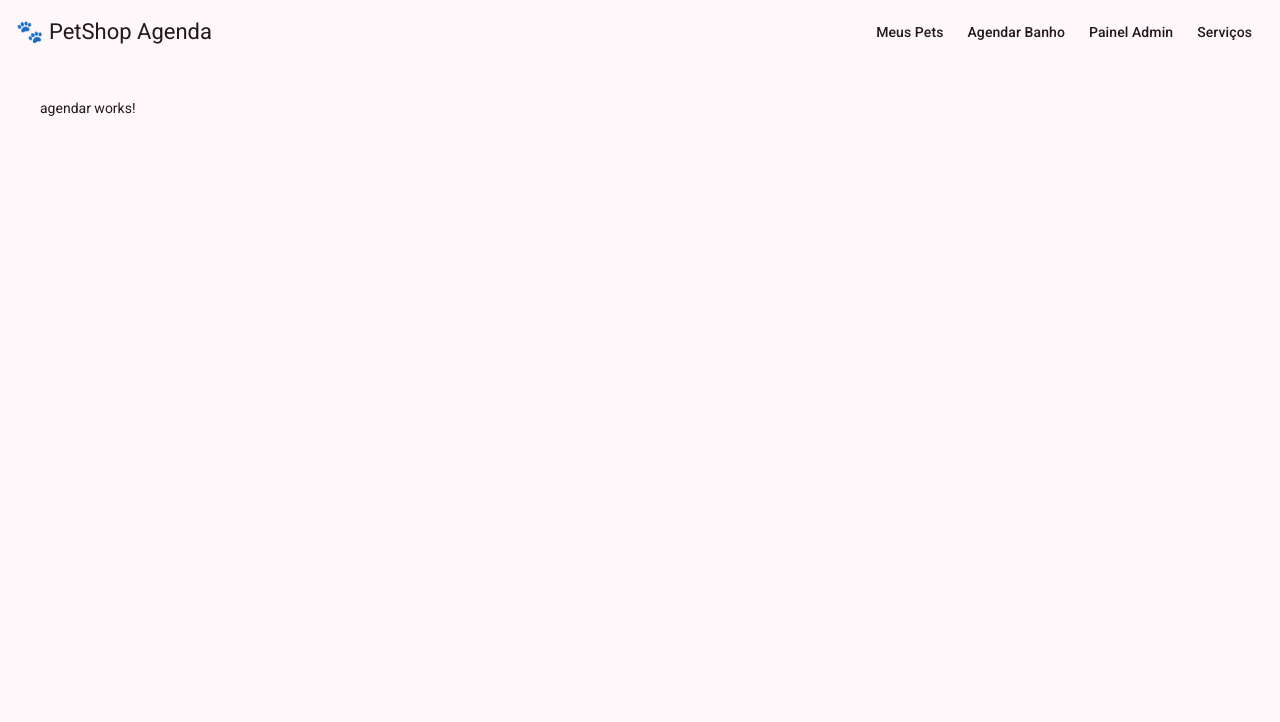
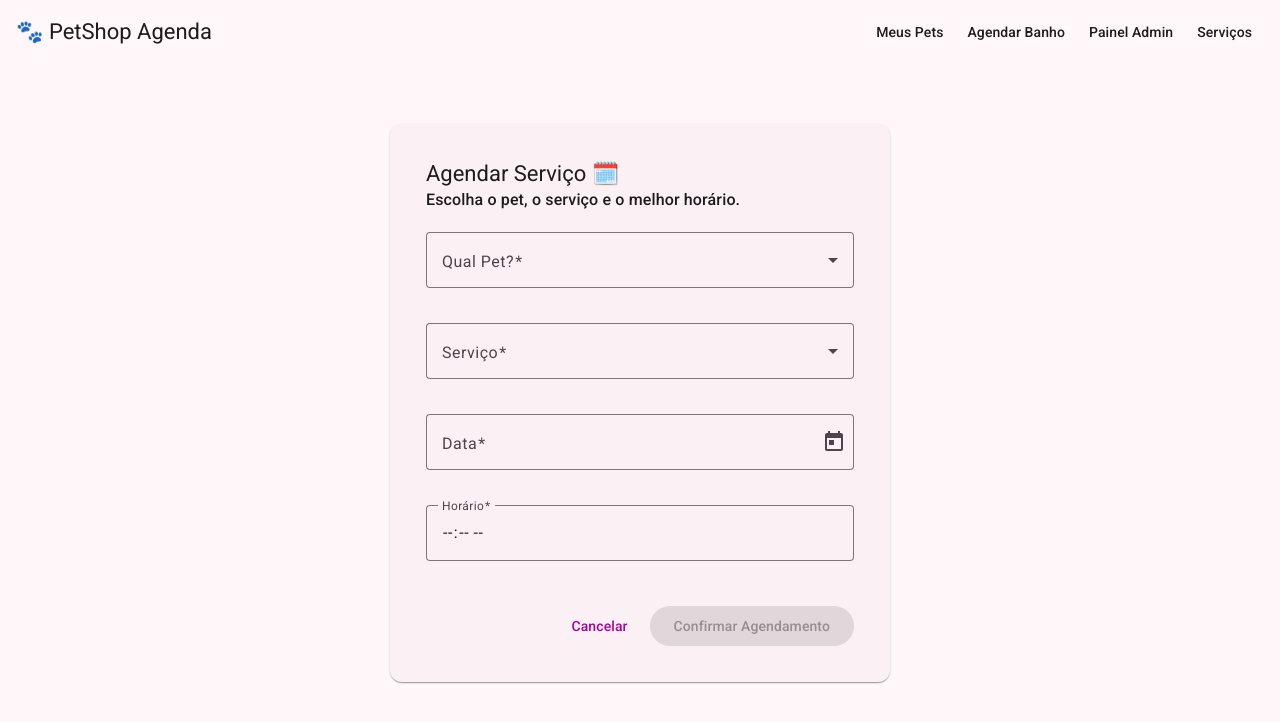
Before and after one commit to lrPascoal/petshop-frontend, an Angular app: page /tutor/agendar in a window 1280 px wide. Shown: the top 722 px of the page. Built offline with nearby package versions, Linux system fonts and the light colour scheme.

Commit message:
feat: criar tela de agendamento com formulario reativo e datepicker

```diff
--- a/src/app/pages/tutor/agendar/agendar.css
+++ b/src/app/pages/tutor/agendar/agendar.css
@@ -0,0 +1,25 @@
+.form-container {
+  display: flex;
+  justify-content: center;
+  margin-top: 40px;
+}
+
+mat-card {
+  width: 100%;
+  max-width: 500px;
+  padding: 20px;
+}
+
+.meu-formulario {
+  display: flex;
+  flex-direction: column;
+  gap: 15px;
+  margin-top: 20px;
+}
+
+.botoes-container {
+  display: flex;
+  justify-content: flex-end;
+  gap: 10px;
+  margin-top: 10px;
+}
--- a/src/app/pages/tutor/agendar/agendar.html
+++ b/src/app/pages/tutor/agendar/agendar.html
@@ -1 +1,55 @@
-<p>agendar works!</p>
+<div class="form-container">
+  <mat-card>
+    <mat-card-header>
+      <mat-card-title>Agendar Serviço 🗓️</mat-card-title>
+      <mat-card-subtitle>Escolha o pet, o serviço e o melhor horário.</mat-card-subtitle>
+    </mat-card-header>
+
+    <mat-card-content>
+      <form [formGroup]="agendarForm" (ngSubmit)="onSubmit()" class="meu-formulario">
+
+        <mat-form-field appearance="outline">
+          <mat-label>Qual Pet?</mat-label>
+          <mat-select formControlName="petId">
+            <mat-option *ngFor="let pet of meusPets" [value]="pet.id">
+              {{ pet.nome }}
+            </mat-option>
+          </mat-select>
+          <mat-error *ngIf="agendarForm.get('petId')?.hasError('required')">Selecione um pet.</mat-error>
+        </mat-form-field>
+
+        <mat-form-field appearance="outline">
+          <mat-label>Serviço</mat-label>
+          <mat-select formControlName="servicoId">
+            <mat-option *ngFor="let servico of servicosDisponiveis" [value]="servico.id">
+              {{ servico.nome }} - R$ {{ servico.preco }}
+            </mat-option>
+          </mat-select>
+          <mat-error *ngIf="agendarForm.get('servicoId')?.hasError('required')">Selecione um serviço.</mat-error>
+        </mat-form-field>
+
+        <mat-form-field appearance="outline">
+          <mat-label>Data</mat-label>
+          <input matInput [matDatepicker]="picker" formControlName="data" readonly>
+          <mat-datepicker-toggle matIconSuffix [for]="picker"></mat-datepicker-toggle>
+          <mat-datepicker #picker></mat-datepicker>
+          <mat-error *ngIf="agendarForm.get('data')?.hasError('required')">Escolha uma data.</mat-error>
+        </mat-form-field>
+
+        <mat-form-field appearance="outline">
+          <mat-label>Horário</mat-label>
+          <input matInput type="time" formControlName="hora">
+          <mat-error *ngIf="agendarForm.get('hora')?.hasError('required')">Escolha um horário.</mat-error>
+        </mat-form-field>
+
+        <div class="botoes-container">
+          <button mat-button type="button" routerLink="/tutor/meus-pets">Cancelar</button>
+          <button mat-raised-button color="primary" type="submit" [disabled]="agendarForm.invalid">
+            Confirmar Agendamento
+          </button>
+        </div>
+
+      </form>
+    </mat-card-content>
+  </mat-card>
+</div>
--- a/src/app/pages/tutor/agendar/agendar.ts
+++ b/src/app/pages/tutor/agendar/agendar.ts
@@ -1,11 +1,69 @@
 import { Component } from '@angular/core';
+import { CommonModule } from '@angular/common';
+import { FormBuilder, FormGroup, ReactiveFormsModule, Validators } from '@angular/forms';
+import { RouterModule } from '@angular/router';
+
+// Componentes do Angular Material
+import { MatFormFieldModule } from '@angular/material/form-field';
+import { MatInputModule } from '@angular/material/input';
+import { MatSelectModule } from '@angular/material/select';
+import { MatButtonModule } from '@angular/material/button';
+import { MatCardModule } from '@angular/material/card';
+// Novos imports para o Calendário funcionar:
+import { MatDatepickerModule } from '@angular/material/datepicker';
+import { MatNativeDateModule } from '@angular/material/core';
 
 @Component({
   selector: 'app-agendar',
-  imports: [],
+  standalone: true,
+  imports: [
+    CommonModule,
+    ReactiveFormsModule,
+    RouterModule,
+    MatFormFieldModule,
+    MatInputModule,
+    MatSelectModule,
+    MatButtonModule,
+    MatCardModule,
+    MatDatepickerModule,
+    MatNativeDateModule // Extremamente necessário para o Datepicker
+  ],
   templateUrl: './agendar.html',
-  styleUrl: './agendar.css',
+  styleUrl: './agendar.css'
 })
 export class Agendar {
+  agendarForm: FormGroup;
 
+  // Mock de pets para aparecer na caixa de seleção
+  meusPets = [
+    { id: 1, nome: 'Rex' },
+    { id: 2, nome: 'Mimi' },
+    { id: 3, nome: 'Thor' }
+  ];
+
+  // Mock de serviços com preços
+  servicosDisponiveis = [
+    { id: 1, nome: 'Banho', preco: 50 },
+    { id: 2, nome: 'Tosa', preco: 70 },
+    { id: 3, nome: 'Banho e Tosa', preco: 100 },
+    { id: 4, nome: 'Corte de Unhas', preco: 20 }
+  ];
+
+  constructor(private fb: FormBuilder) {
+    this.agendarForm = this.fb.group({
+      petId: ['', Validators.required],
+      servicoId: ['', Validators.required],
+      data: ['', Validators.required],
+      hora: ['', Validators.required]
+    });
+  }
+
+  onSubmit() {
+    if (this.agendarForm.valid) {
+      console.log('Dados do Agendamento:', this.agendarForm.value);
+      alert('Agendamento realizado com sucesso! (Olhe o F12)');
+    } else {
+      this.agendarForm.markAllAsTouched();
+    }
+  }
 }
```
